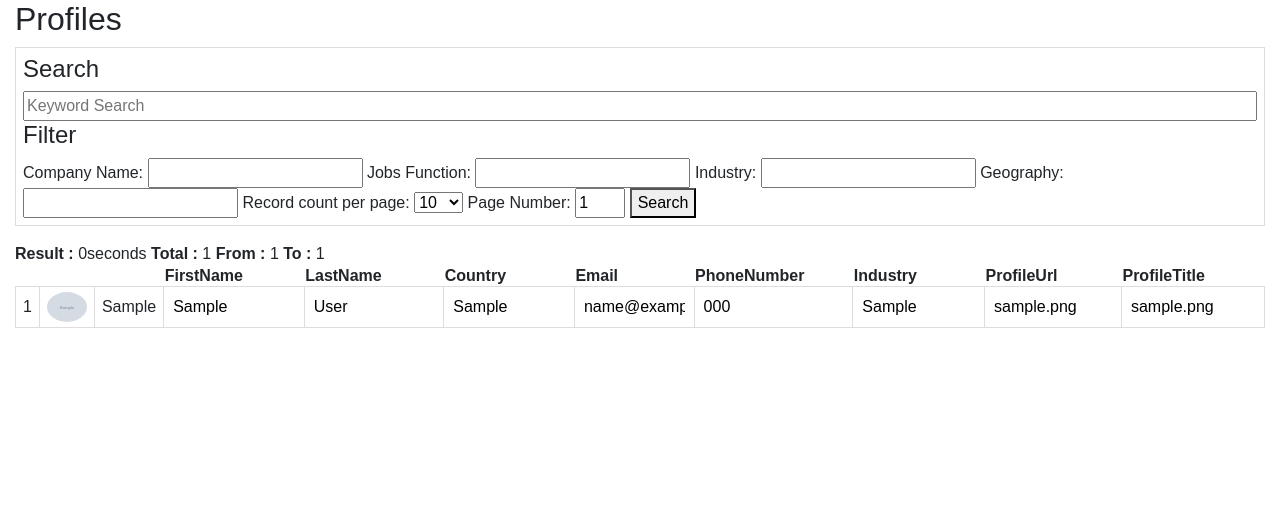
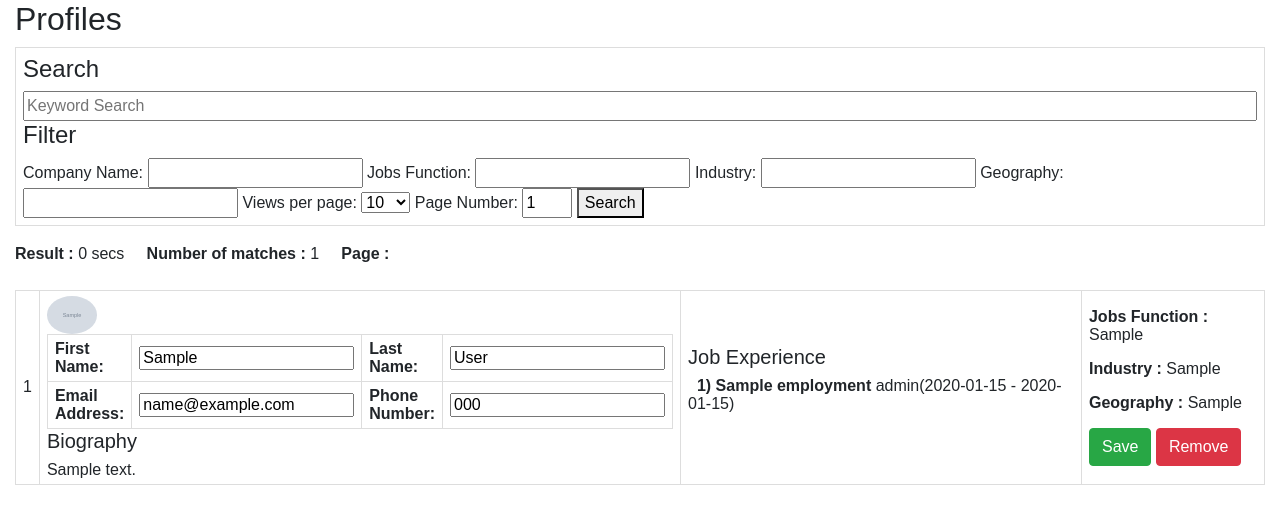
Before and after one commit to WangStar1031/LinkedinProfileForm_PHP, a PHP site: page /main.php in a window 1280 px wide. Shown: the part 81-605 px from the top of the page. Run offline with PHP 8.4, Linux system fonts and the light colour scheme; the visitor is signed in with stand-in values (Sample User, id 1); tables that the repository leaves empty hold one stand-in row (values such as "Sample post"); grey boxes marked "Sample" are stand-in pictures.

Commit message:
Front end changed.

```diff
--- a/assets/css/dashboard.css
+++ b/assets/css/dashboard.css
@@ -12,8 +12,8 @@
 	padding: 5px 7px 5px 7px;
 }
 .profileList table td input[type=text]{
-	border: none;
-    width: 100%;
+/*	border: none;
+    width: 100%;*/
 }
 .grayRow, .grayRow input{
 	background-color: #ccc;
@@ -108,3 +108,9 @@
 	text-align: center;
 	margin: 0px;
 }
+table.profiles tr:nth-child(even){
+	background-color: red;
+}
+table table td{
+	border: none;
+}
--- a/library/userManager.php
+++ b/library/userManager.php
@@ -73,7 +73,7 @@
 		$userId = getUserId($_email);
 		if( $userId == false)
 			return false;
-		file_put_contents($_email . ".log", json_encode($_profile));
+		// file_put_contents($_email . ".log", json_encode($_profile));
 		global $db;
 
 
@@ -193,7 +193,8 @@
 
 		$userId = getUserId($_email);
 		$sql = "select * from profiles ";
-		$where = "where UserId=" . $userId;
+		// $where = "where UserId=" . $userId;
+		$where = "where 1";
 		if( $_intelSearch != ""){
 			$intelWhere = " and (";
 			$intelWhere .= " Prefix like '%" . $_intelSearch . "%'";
@@ -285,6 +286,8 @@
 	}
 	function getProfiles($_email, $_pageNum = 0, $_offset = 20){
 		global $db;
+		return $db->select('select * from profiles limit ' . $_pageNum * $_offset . "," . $_offset);
+
 		$record = $db->select('select * from users where Email="' . $_email . '"');
 		if( $record ){
 			$userId = $record[0]['Id'];
--- a/main.php
+++ b/main.php
@@ -13,7 +13,7 @@
 	$genderFilter = '';
 	if( isset($_GET['genderFilter'])) $genderFilter = $_GET['genderFilter'];
 	if( isset($_POST['genderFilter'])) $genderFilter = $_POST['genderFilter'];
-	// echo $genderFilter;
+
 	$recordCountFilter = 10;
 	if( isset($_GET['recordCountFilter'])) $recordCountFilter = $_GET['recordCountFilter'];
 	if( isset($_POST['recordCountFilter'])) $recordCountFilter = $_POST['recordCountFilter'];
@@ -23,7 +23,7 @@
 	$countryFilter = '';
 	if( isset($_GET['countryFilter'])) $countryFilter = $_GET['countryFilter'];
 	if( isset($_POST['countryFilter'])) $countryFilter = $_POST['countryFilter'];
-	// echo($countryFilter);
+
 	$companyNameFilter = '';
 	if( isset($_GET['companyNameFilter'])) $companyNameFilter = $_GET['companyNameFilter'];
 	if( isset($_POST['companyNameFilter'])) $companyNameFilter = $_POST['companyNameFilter'];
@@ -40,7 +40,6 @@
 	$intelSearchFilter = '';
 	if( isset($_GET['intelSearchFilter'])) $intelSearchFilter = $_GET['intelSearchFilter'];
 	if( isset($_POST['intelSearchFilter'])) $intelSearchFilter = $_POST['intelSearchFilter'];
-	// getProfileInfos($_email, $_gender, $_recCount, $_pageNum, $_country, $_company);
 	$_filter = new \stdClass;
 	$_filter->gender = $genderFilter;
 	$_filter->recCount = $recordCountFilter;
@@ -54,7 +53,6 @@
 
 	$preTime = microtime();
 	$profileInfos = getProfileInfos( $userEmail, $_filter);
-	// print_r($profileInfos);
 	$profiles = $profileInfos->profiles;
 	$allCount = $profileInfos->count;
 	$maxPageNum = ($allCount % $recordCountFilter == 0 ? intval($allCount / $recordCountFilter) : intval($allCount / $recordCountFilter) + 1);
@@ -83,13 +81,6 @@
 	<div class="topUserInfo">
 		<a href="logout.php">Log Out &nbsp;&nbsp;<span><i class="fa fa-sign-out"></i></span></a>
 	</div>
-<!-- 	<div class="topNavMenu">
-		<div class="dropdown">
-			<a href="javascript:;">Menu <span><i class="fa fa-bars"></i></span></a>
-			<ul class="dropdown-content">
-		<li><a href="account.php">Account</a></li><li><a href="dashboard.php">Dashboard</a></li><li><a href="invite.php">Invite</a></li><li><a href="userman.php">UserManagement</a></li><li><a href="dictionary.php">Dictionary</a></li>			</ul>
-		</div>
-	</div> -->
 </div>
 <div class="mainProfiles col-lg-12">
 	<div class="row">
@@ -99,8 +90,6 @@
 		<div class="searchOptions col-lg-12">
 			<form class="searchForm" method="POST">
 				<div class="searchTable col-lg-12">
-					<!-- <input type="checkbox" onclick="checkAll()">
-					<div class="btn" onclick="btnDeleteClicked()"><i class="fa fa-trash-o"></i></div> -->
 					<div class="intelSearchDiv">
 						<h4>Search</h4>
 						<input type="text" name="intelSearchFilter" style="width: 100%;" placeholder="Keyword Search" value="<?=$intelSearchFilter?>">
@@ -109,10 +98,6 @@
 					<span>
 						Company Name:
 						<input type="text" name="companyNameFilter" value="<?=$companyNameFilter?>">
-						<!-- From Date:
-						<input type="date" name="fromCompanyDate" value="1900-01-01">
-						To Date:
-						<input type="date" name="toCompanyDate" value="<?php echo date('Y-m-d');?>"> -->
 					</span>
 					<span>
 						Jobs Function:
@@ -126,16 +111,8 @@
 						Geography:
 						<input type="text" name="geographyFilter" value="<?=$geographyFilter?>">
 					</span>
-					<!-- <span class="genderFilterDiv">
-						Gender:
-						<select name="genderFilter">
-							<option <?php if($genderFilter == "All") echo"selected";?>>All</option>
-							<option <?php if($genderFilter == "Male") echo"selected";?>>Male</option>
-							<option <?php if($genderFilter == "Female") echo"selected";?>>Female</option>
-						</select> -->
-					</span>
 					<span class="recordCountFilterDiv">
-						Record count per page:
+						Views per page:
 						<select name="recordCountFilter">
 							<option <?php if($recordCountFilter == "10") echo "selected";?>>10</option>
 							<option <?php if($recordCountFilter == "20") echo "selected";?>>20</option>
@@ -147,41 +124,19 @@
 						Page Number:
 						<input type="number" name="pageNumFilter" min="1" max="<?=$maxPageNum?>" value="<?=$pageNum?>" style="width: 50px;">
 					</span>
-<!-- 					<span>
-						Country:
-						<input type="text" name="countryFilter" value="<?=$countryFilter?>">
-					</span> -->
 					<button>Search</button>
 				</div>
 			</form>
 		</div>
 		<div class="profileList col-lg-12">
 			<div>
-				<b> Result : </b><span><?=$processTime?>seconds </span>
-				<b> Total : </b><span><?=$allCount?></span>
-				<b> From : </b><span><?=$firstNumber?></span>
-				<b> To : </b><span><?=$endNumber?></span>
+				<b> Result : </b><span><?=$processTime?> secs </span> &nbsp&nbsp&nbsp
+				<b> Number of matches : </b><span><?=$allCount?></span> &nbsp&nbsp&nbsp
+				<b>Page : </b>
 			</div>
+			<br>
 			<table>
-				<tr>
-					<th class="number"></th>
-					<!-- <th class="check"></th> -->
-					<th class="img"></th>
-					<th class="prefix"></th>
-					<th>FirstName</th>
-					<th>LastName</th>
-					<th>Country</th>
-					<th>Email</th>
-					<th>PhoneNumber</th>
-					<th>Industry</th>
-					<th>ProfileUrl</th>
-					<th>ProfileTitle</th>
-					<!-- <th>FirstName</th> -->
-				</tr>
 			<?php
-			// echo "<div>";
-			// print_r($profiles);
-			// echo "</div>";
 			$rowIndex = 0;
 			foreach ($profiles as $profile) {
 				$rowIndex++;
@@ -193,6 +148,7 @@
 				$email = $profile["Email"];
 				$phoneNumber = $profile["PhoneNumber"];
 				$industry = $profile["Industry"];
+				$jobfunction = $profile["JobFunction"];
 				$profileUrl = $profile["ProfileUrl"];
 				$imageUrl = $profile["ImageUrl"];
 				$profileTitle = $profile["ProfileTitle"];
@@ -200,70 +156,58 @@
 				$employHistory = $profile["employHistory"];
 				$educationHistory = $profile["educationHistory"];
 			?>
-			<tr
-			<?php
-			if($rowIndex % 2 == 0){
-				echo "class='grayRow'";
-			} else{
-				echo "class='whiteRow'";
-			}
-			?>>
+			<tr>
 				<td><?=$rowIndex?></td>
-				<td style="display: none;" class="profileId" rowIndex="<?=$rowIndex?>"><?=$profileId?></td>
-				<!-- <td><input type="checkbox"></td> -->
-				<td><img class="profileImg" src="<?=$imageUrl?>" onclick="imgClicked(this)"></td>
-				<td><?=$prefix?></td>
-				<td><input type="text" title="<?=$firstName?>" value="<?=$firstName?>"></td>
-				<td><input type="text" title="<?=$lastName?>" value="<?=$lastName?>"></td>
-				<td><input type="text" title="<?=$country?>" value="<?=$country?>"></td>
-				<td><a href="mailto:<?=$email.'?Subject=Hi, '.$firstName?>"><input type="text" title="<?=$email?>" value="<?=$email?>"></a></td>
-				<td><input type="text" title="<?=$phoneNumber?>" value="<?=$phoneNumber?>"></td>
-				<td><input type="text" title="<?=$industry?>" value="<?=$industry?>"></td>
-				<td><a href="<?=$profileUrl?>" target="_blank"><input type="text" title="<?=$profileUrl?>" value="<?=$profileUrl?>"></a></td>
-				<td><input type="text" title="<?=$profileTitle?>" value="<?=$profileTitle?>"></td>
+				<td style="width: 40%;">
+					<div>
+						<span><img src="<?=$imageUrl?>" style="width: 50px;border-radius: 100%;"></span>
+
+					<span>
+						<table>
+							<tr>
+								<td><b>First Name:</b></td><td><input type="text" name="firstname" value="<?=$firstName?>"></td>
+								<td><b>Last Name:</b></td><td><input type="text" name="lastname" value="<?=$lastName?>"></td>
 							</tr>
-			<tr class="profileDetails HideItem <?php echo($rowIndex %2 == 0 ? 'grayRow' : 'whiteRow')?>" id="detail<?=$rowIndex?>">
-				<td colspan="11">
-					<div class="row">
-						<div class="col-lg-6">
+							<tr>
+								<td><b>Email Address:</b></td><td><input type="text" name="email" value="<?=$email?>"></td>
+								<td><b>Phone Number:</b></td><td><input type="text" name="phone" value="<?=$phoneNumber?>"></td>
+							</tr>
+						</table>
+<!-- 						<b>First Name:</b><input type="text" name="firstname" value="<?=$firstName?>">
+						<b>Last Name:</b><input type="text" name="lastname" value="<?=$lastName?>"> -->
+					</span>
+					</div>
+<!-- 					<br>
+					<span style="margin-left: 55px;"> <b>Email:</b><input type="text" name="email" value="<?=$email?>"></span>
+					<span style="margin-left: 55px;"> <b>Phone:</b><input type="text" name="phone" value="<?=$phoneNumber?>"></span> -->
 					<h5>Biography</h5>
 					<?=$biography?>
-						</div>
-						<div class="col-lg-3">
-							<h5>Employment History</h5>
+					<!-- <textarea style="width: 100%;" rows="3"><?=$biography?></textarea> -->
+				</td>
+				<td>
+					<h5>Job Experience</h5>
 					<?php
-							foreach ($employHistory as $value) {
-								$comName = $value['CompanyName'];
-								$roleTitle = $value['RoleTitle'];
-								$fromDate = $value['FromDate'];
-								$toDate = $value['ToDate'];
+					$number = 0;
+					$strNumber = "";
+					foreach ($employHistory as $emps) {
+						$number++;
+						$strNumber = $number;
+						if( $number <= 9) $strNumber = "&nbsp&nbsp" . $number;
 					?>
-							<div><strong><?=$roleTitle?></strong> at <strong><?=$comName?></strong></div>
-							<?=$fromDate?> - <?=$toDate?>
+					<p><b><span><?=$strNumber?>)</span> <span><?=$emps["CompanyName"]?></span></b> <?=$emps["RoleTitle"]?>(<?=$emps["FromDate"]?> - <?=$emps["ToDate"]?>)</p>
 					<?php
 					}
 					?>
-						</div>
-						<div class="col-lg-3">
-							<h5>Education History</h5>
-							<?php
-							foreach ($educationHistory as $value) {
-								$schoolName = $value['SchoolName'];
-								$degreeName = $value['DegreeName'];
-								$areaName = $value['AreaName'];
-								$startYear = $value['StartYear'];
-								$endYear = $value['EndYear'];
-							?>
-							<div><strong><?=$schoolName?></strong></div>
-							<div><?=$degreeName?> <?=$areaName?></div>
-							<div><?=$startYear?> - <?=$endYear?></div>
-							<?php
-							}
-							?>
-						</div>
-					</div>
+				</td>
+				<td>
+					<p><b>Jobs Function : </b><?=$jobfunction?></p>
+					<p><b>Industry : </b><?=$industry?></p>
+					<p><b>Geography : </b><?=$country?></p>
+					<button class="btn btn-success">Save</button>
+					<button class="btn btn-danger">Remove</button>
 				</td>
 			</tr>
+
 			<?php
 				}
 			?>
@@ -275,6 +219,14 @@
 
 <script src="assets/js/jquery.min.js"></script>
 <script type="text/javascript">
+	function setAutoHeight(){
+		var arrTexts = $("textarea");
+		for( var i = 0; i < arrTexts.length; i ++){
+			var curText = arrTexts.eq(i);
+			curText.css("height", curText.css("scrollHeight") + "px");
+		}
+	}
+	setAutoHeight();
 	function imgClicked(_this){
 		var curRow = $(_this).parent().parent();
 		var rowId = curRow.find('td').eq(0).text();
```
Lines whose indentation alone changed are shown as unchanged.
